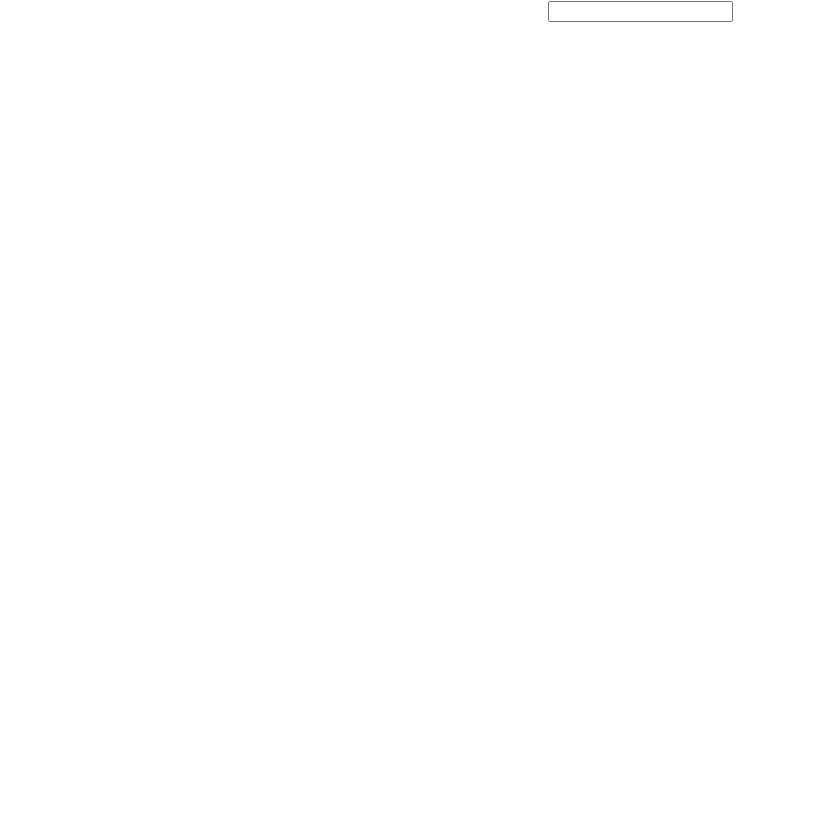
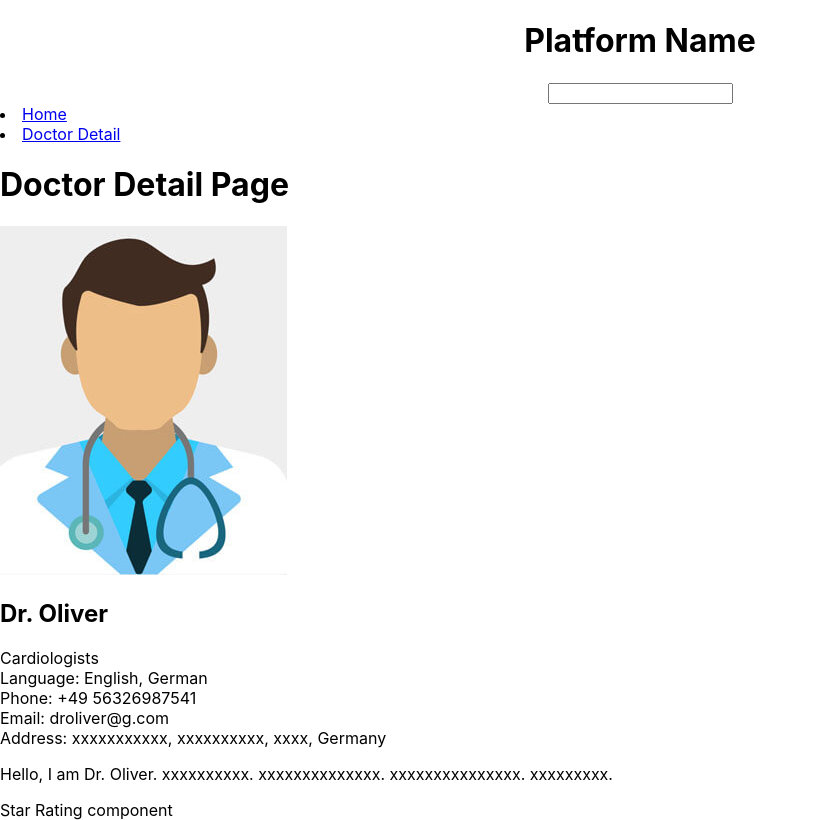
Before and after one commit to Ascendancey/brunette-humming-birds, a React (Create React App) app: page /doctordetail in a window 1280 px wide. Shown: the whole page, without its empty margins (0-818 px from the left). Built offline with nearby package versions, Linux system fonts and the light colour scheme.

Commit message:
ReactRouter

```diff
--- a/package.json
+++ b/package.json
@@ -8,6 +8,7 @@
     "@testing-library/user-event": "^12.8.3",
     "react": "^17.0.2",
     "react-dom": "^17.0.2",
+    "react-router-dom": "^5.2.0",
     "react-scripts": "4.0.3",
     "web-vitals": "^1.1.2"
   },
--- a/src/App.js
+++ b/src/App.js
@@ -1,13 +1,45 @@
 import React, { useState } from "react";
+import {
+  BrowserRouter as Router,
+  Switch,
+  Route,
+  Link
+} from "react-router-dom";
+
 import "./App.css";
+import DoctorDetail from "./DoctorDetail";
+import Home from "./Home";
 
 import SearchBar from "./components/SearchBar";
 
+
 function App() {
   return (
-    <div className="App">
-      <SearchBar />
-    </div>
+    <Router>
+      <div className="App">
+        <h1>Platform Name</h1>
+        <SearchBar />
+      </div>
+      <div>
+        <nav>
+          <li>
+            <Link to="/home">Home</Link>
+          </li>
+          <li>
+            <Link to="/doctordetail">Doctor Detail</Link>
+          </li>
+        </nav>
+      </div>
+
+      <Switch>
+        <Route path="/home">
+          <Home />
+        </Route>
+        <Route path="/doctordetail">
+          <DoctorDetail />
+        </Route>
+      </Switch>
+    </Router>
   );
 }
 
--- /dev/null
+++ b/src/DoctorDetail.js
@@ -0,0 +1,19 @@
+import React, { useState } from 'react';
+
+import "./DoctorDetail.css";
+
+import DoctorInfo from './components/DoctorInfo';
+
+const DoctorDetail = (props) => {
+
+  return (
+    <div className="">
+        <h1>Doctor Detail Page</h1>
+        <div>
+          <DoctorInfo />
+        </div>
+    </div>
+  );
+};
+
+export default DoctorDetail;
--- /dev/null
+++ b/src/Home.js
@@ -0,0 +1,14 @@
+import React, { useState } from 'react';
+
+import "./Home.css";
+
+const Home = (props) => {
+
+  return (
+    <div className="">
+        <h1>Home</h1>
+    </div>
+  );
+};
+
+export default Home;
--- /dev/null
+++ b/src/components/DoctorInfo.js
@@ -0,0 +1,40 @@
+import React, { useState } from 'react';
+
+import "./DoctorInfo.css";
+
+const DoctorInfo = (props) => {
+  const infodata = {
+    "Name": "Dr. Oliver",
+    "Propic": "image/DefaultDoctorProfileImage.jpg",
+    "Specialization": "Cardiologists",
+    "Language": "English, German",
+    "Phone": "+49 56326987541",
+    "Email": "droliver@g.com",
+    "Address": "xxxxxxxxxxx, xxxxxxxxxx, xxxx, Germany",
+    "Selfintro": "Hello, I am Dr. Oliver. xxxxxxxxxx. xxxxxxxxxxxxxx. xxxxxxxxxxxxxxx. xxxxxxxxx."
+  }
+
+  return (
+    <div className="">
+        <div>
+          <img src={infodata.Propic} alt="ProfilePic" />
+        </div>
+        <div>
+          <h2>{infodata.Name}</h2>
+        </div>
+        <div>
+          <div>{infodata.Specialization}</div>
+          <div>Language: {infodata.Language}</div>
+          <div>Phone: {infodata.Phone}</div>
+          <div>Email: {infodata.Email}</div>
+          <div>Address: {infodata.Address}</div>
+          <p>{infodata.Selfintro}</p>
+        </div>
+        <div>
+          Star Rating component
+        </div>
+    </div>
+  );
+};
+
+export default DoctorInfo;
```
Also changed, not shown: public/image/DefaultDoctorProfileImage.jpg (added), src/DoctorDetail.css (added), src/Home.css (added), src/components/BookCalendar.css (added), src/components/BookCalendar.js (added), src/components/DoctorInfo.css (added), 1 other file (tests, documents, lock files or other folders).
